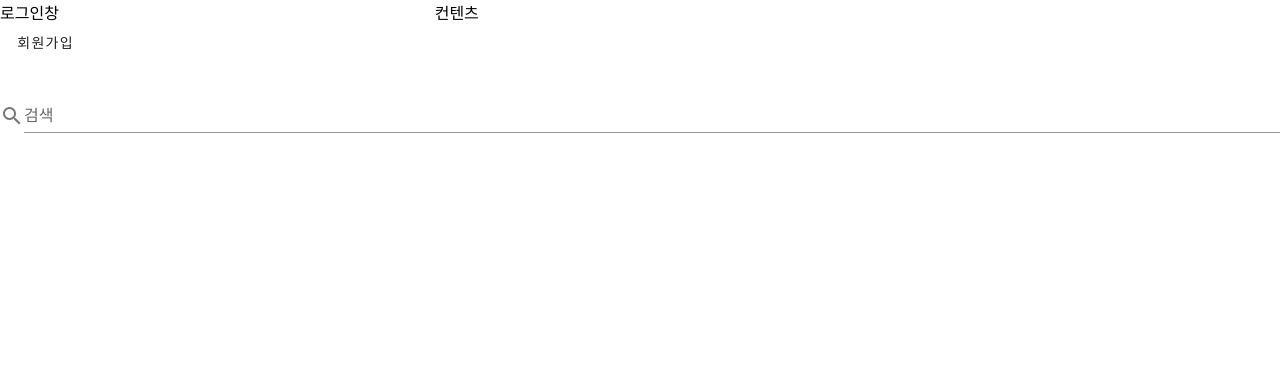
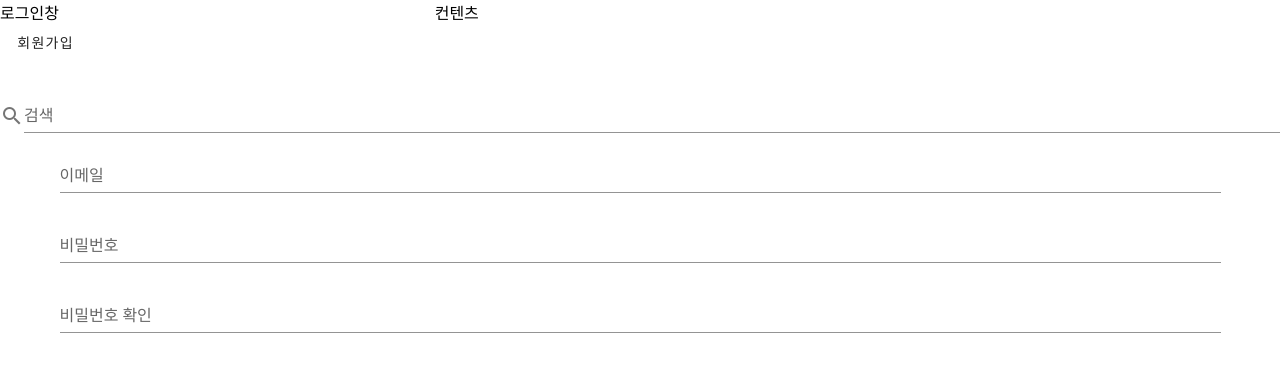
Before and after one commit to j2d1005/study_nuxt, a Nuxt app in the folder ch1/front/: page /study_memo in a window 1280 px wide. Shown: the top 372 px of the page. Built offline with nearby package versions, Linux system fonts and the light colour scheme.

Commit message:
vuetify 폼 유효성 검사 추가

```diff
--- a/ch1/front/components/LoginForm.vue
+++ b/ch1/front/components/LoginForm.vue
@@ -2,19 +2,23 @@
   <v-container>
   <!--  v-container은 그냥 패딩 주는 속성  -->
     <v-card>
-      <v-form>
+      <v-form ref="form" v-model="valid" @submit.prevent="onSubmitForm">
         <v-container>
           <v-text-field
+            v-model="email"
             label="이메일"
             type="email"
+            :rules="emailRules"
             required
           />
           <v-text-field
+            v-model="password"
             label="비밀번호"
             type="password"
+            :rules="passwordRules"
             required
           />
-          <v-btn color="green" type="submit">로그인</v-btn>
+          <v-btn color="green" type="submit" :disabled="!valid">로그인</v-btn>
           <v-btn nuxt to ="signup">회원가입</v-btn>
         </v-container>
       </v-form>
@@ -24,6 +28,31 @@
 
 <script>
 export default {
+  data() {
+    return {
+      valid: false,
+      email: '',
+      password: '',
+      emailRules: [
+        v => !!v || '이메일은 필수입니다.',
+        v => /.+@.+/.test(v) || '이메일이 유효하지 않습니다.',
+      ],
+      passwordRules: [
+        v => !!v || '비밀번호는 필수입니다.',
+      ],
+    }
+  },
+  methods: {
+    onSubmitForm() {
+      // this.$refs.form.validate();
+      // console.log(this.valid)
+      if (this.$refs.form.validate()) {
+        alert('submit~~');
+      } else {
+        alert('폼이 유효하지 않음!');
+      }
+    }
+  },
 
 }
 </script>
--- a/ch1/front/pages/signup.vue
+++ b/ch1/front/pages/signup.vue
@@ -3,33 +3,44 @@
     <v-container>
       <v-card>
         <v-subheader>회원가입</v-subheader>
-        <v-form>
+        <!-- vuetify에서 제공하는 기능 v-form -->
+        <v-form ref="form" v-model="valid" @submit.prevent="onSubmitForm">
           <v-container>
             <v-text-field
+              v-model="email"
               label="이메일"
               type="emial"
+              :rules="emailRules"
               required
             />
             <v-text-field
+              v-model="password"
               label="비밀번호"
               type="password"
+              :rules="passwordRules"
               required
             />
             <v-text-field
+              v-model="passwordCheck"
               label="비밀번호 확인"
               type="password"
+              :rules="passwordCheckRules"
               required
             />
             <v-text-field
+              v-model="nickname"
               label="닉네임"
               type="nickname"
+              :rules="nicknameRules"
               required
             />
             <v-checkbox
+              v-model="terms"
               label="약관 동의"
+              :rules="termsRules"
               required
             />
-            <v-btn color="green" type="submit">회원 가입</v-btn>
+            <v-btn color="green" type="submit" :disabled="!valid">회원 가입</v-btn>
           </v-container>
         </v-form>
       </v-card>
@@ -41,7 +52,40 @@
   export default {
     data() {
       return {
-        name: 'Nuxt.js'
+        valid: false,
+        email: '',
+        password: '',
+        passwordCheck: '',
+        nickname: '',
+        terms: false,
+        emailRules: [
+          v => !!v || '이메일은 필수입니다.',
+          v => /.+@.+/.test(v) || '이메일이 유효하지 않습니다.',
+        ],
+        passwordRules: [
+          v => !!v || '비밀번호는 필수입니다.',
+        ],
+        passwordCheckRules: [
+          v => !!v || '비밀번호 확인은 필수입니다.',
+          v => v === this.password || '비밀번호가 일치하지 않습니다.'
+        ],
+        nicknameRules: [
+          v => !!v || '닉네임은 필수입니다.',
+        ],
+        termsRules: [
+          v => !!v || '약관에 동의해야 합니다.',
+        ],
+      }
+    },
+    methods: {
+      onSubmitForm() {
+        // this.$refs.form.validate();
+        // console.log(this.valid)
+        if (this.$refs.form.validate()) {
+          alert('submit~~');
+        } else {
+          alert('폼이 유효하지 않음!');
+        }
       }
     },
     head() {
--- a/ch1/front/pages/study_memo.vue
+++ b/ch1/front/pages/study_memo.vue
@@ -28,6 +28,33 @@
     <!--  mdi-~~~~는 머터리얼디자인아이콘을 의미한다. vuetify에서는 머터리얼디자인아이콘, 머터리얼아이콘 등 거의 다 지원하기 떔에 저렇게 구분한다.  -->
     <v-text-field label="검색" hide-details prepend-icon="mdi-magnify" :style="{ display: 'flex', alignItems: 'center' }" />
 
+    <!-- vuetify에서 제공하는 기능 v-form의 v-model -->
+    <!--  v-form안에 있는 텍스트필드들이 rules 통과하면 자동으로 v-form에 연결한 valid가 true가 되면서 submit이 가능해진다.  -->
+    <v-form ref="form" v-model="valid" @submit.prevent="onSubmitForm">
+      <v-container>
+        <v-text-field
+          v-model="email"
+          label="이메일"
+          type="emial"
+          :rules="emailRules"
+          required
+        />
+        <!-- vuetify에서 제공하는 유효성 검사 속성 rules -->
+        <v-text-field
+          v-model="password"
+          label="비밀번호"
+          type="password"
+          required
+        />
+        <v-text-field
+          v-model="passwordCheck"
+          label="비밀번호 확인"
+          type="password"
+          required
+        />
+      </v-container>
+    </v-form>
+
   </div>
 </template>
 
@@ -47,7 +74,30 @@
       return {
         title: 'NodeBird'
       };
-    }
+    },
+    data() {
+      return {
+        valid: false,
+        email: '',
+        password: '',
+        passwordCheck: '',
+        emailRules: [
+          v => !!v || '이메일은 필수입니다.',
+          v => /.+@.+/.test(v) || '이메일이 유효하지 않습니다.',
+        ],
+      }
+    },
+    methods: {
+      onSubmitForm() {
+        // this.$refs.form.validate();
+        // console.log(this.valid)
+        if (this.$refs.form.validate()) {
+          alert('submit~~');
+        } else {
+          alert('폼이 유효하지 않음!');
+        }
+      }
+    },
   }
 </script>
 
```
